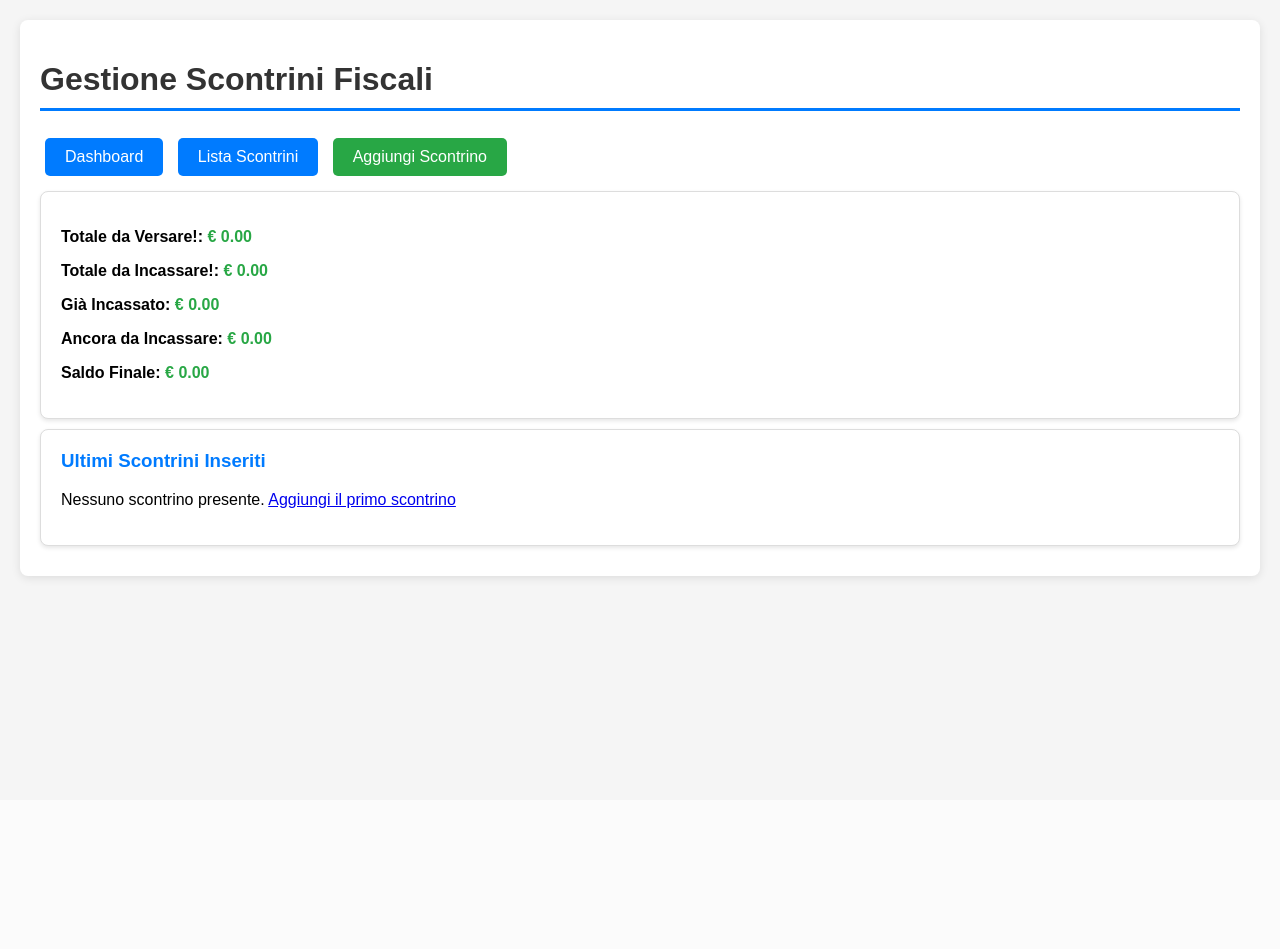
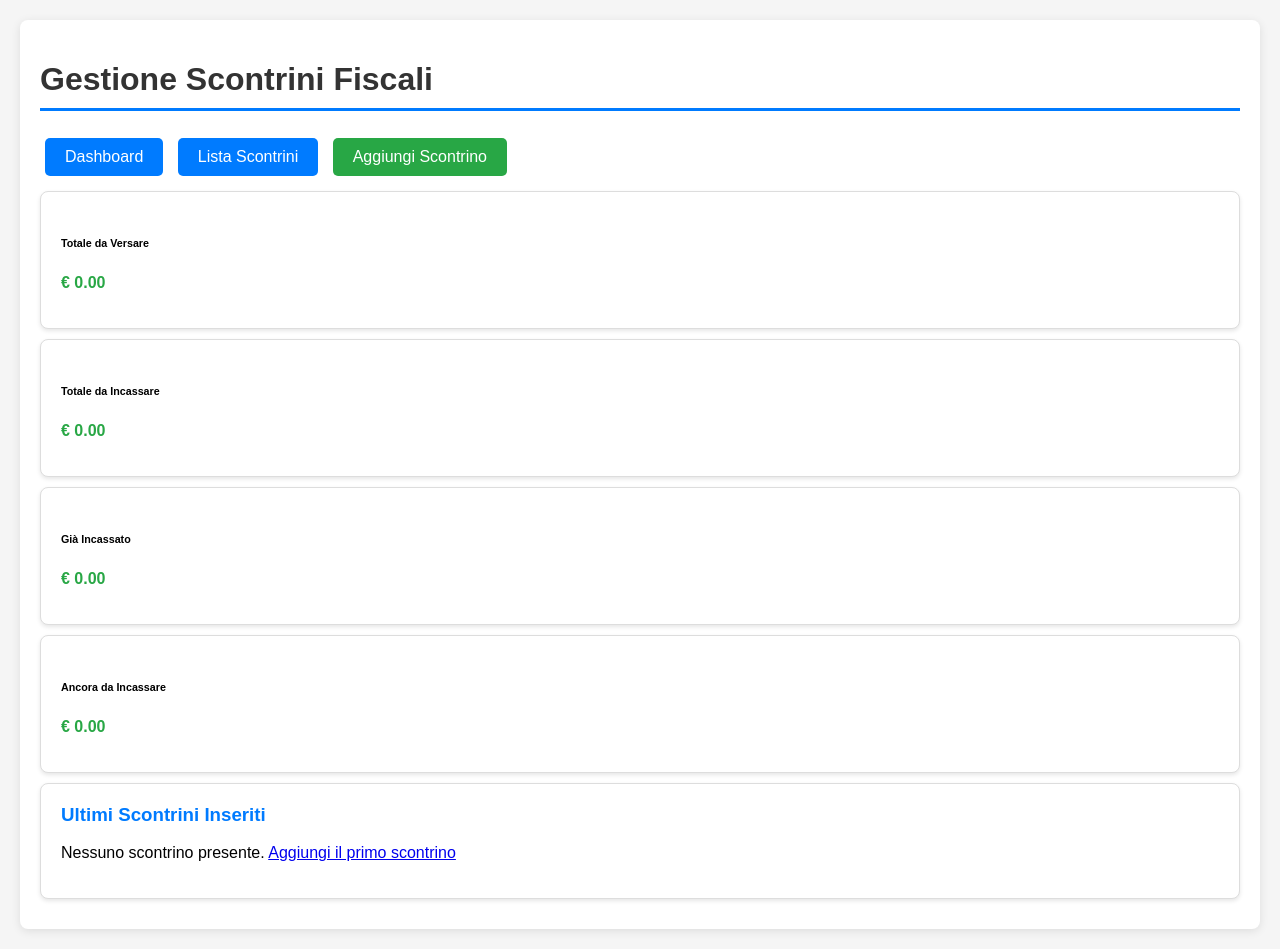
Before and after one commit to a080502/scontrini, a Flask app: page / in a window 1280 px wide. Before the commit the page ends 581 px from the top, so only its background shows below. Run offline with Flask 3, Linux system fonts and the light colour scheme; data that the repository does not hold is empty; some libraries are stand-ins or nearby versions.

Commit message:
Update dashboard.html with new content

```diff
--- a/templates/dashboard.html
+++ b/templates/dashboard.html
@@ -3,18 +3,48 @@
 {% block title %}Dashboard{% endblock %}
 
 {% block content %}
-<div class="card">
-    <p><strong>Totale da Versare!:</strong> <span class="euro">€ {{ "%.2f"|format(totale_versare) }}</span></p>
-    <p><strong>Totale da Incassare!:</strong> <span class="euro">€ {{ "%.2f"|format(totale_incassare) }}</span></p>
-    <p><strong>Già Incassato:</strong> <span class="euro">€ {{ "%.2f"|format(totale_incassato) }}</span></p>
-    <p><strong>Ancora da Incassare:</strong> <span class="euro">€ {{ "%.2f"|format(totale_da_incassare) }}</span></p>
-    <p><strong>Saldo Finale:</strong> <span class="euro">€ {{ "%.2f"|format(totale_incassare - totale_versare) }}</span></p>
+<div class="container-fluid">
+  <div class="row g-3 mb-3">
+    <div class="col-12 col-md-3">
+      <div class="card summary-card text-center p-2">
+        <div class="card-body">
+          <h6 class="card-title">Totale da Versare</h6>
+          <p class="euro display-6">€ {{ "%.2f"|format(totale_versare) }}</p>
+        </div>
+      </div>
+    </div>
+    <div class="col-12 col-md-3">
+      <div class="card summary-card text-center p-2">
+        <div class="card-body">
+          <h6 class="card-title">Totale da Incassare</h6>
+          <p class="euro display-6">€ {{ "%.2f"|format(totale_incassare) }}</p>
+        </div>
+      </div>
+    </div>
+    <div class="col-12 col-md-3">
+      <div class="card summary-card text-center p-2">
+        <div class="card-body">
+          <h6 class="card-title">Già Incassato</h6>
+          <p class="euro display-6">€ {{ "%.2f"|format(totale_incassato) }}</p>
+        </div>
+      </div>
+    </div>
+    <div class="col-12 col-md-3">
+      <div class="card summary-card text-center p-2">
+        <div class="card-body">
+          <h6 class="card-title">Ancora da Incassare</h6>
+          <p class="euro display-6">€ {{ "%.2f"|format(totale_da_incassare) }}</p>
+        </div>
+      </div>
+    </div>
   </div>
 
   <div class="card">
-    <h3>Ultimi Scontrini Inseriti</h3>
+    <h3 class="card-header">Ultimi Scontrini Inseriti</h3>
+    <div class="card-body">
       {% if ultimi_scontrini %}
-    <table>
+      <div class="table-responsive">
+      <table class="table table-striped">
           <thead>
               <tr>
                   <th>Data</th>
@@ -40,24 +70,27 @@
                   <td>
                       {% if not scontrino.incassato %}
                           <a href="{{ url_for('incassa_scontrino', id=scontrino.id) }}"
-                           class="btn btn-success"
+                             class="btn btn-success btn-sm"
                              onclick="return confirm('Confermi di aver incassato questo scontrino?')">✓ Incassa</a>
                       {% else %}
                           <a href="{{ url_for('annulla_incasso', id=scontrino.id) }}"
-                           class="btn btn-warning"
+                             class="btn btn-warning btn-sm"
                              onclick="return confirm('Sei sicuro di voler ripristinare questo scontrino?')">↶ Ripristina</a>
                       {% endif %}
-                    <a href="{{ url_for('modifica_scontrino', id=scontrino.id) }}" class="btn">Modifica</a>
+                      <a href="{{ url_for('modifica_scontrino', id=scontrino.id) }}" class="btn btn-secondary btn-sm">Modifica</a>
                   </td>
               </tr>
               {% endfor %}
           </tbody>
       </table>
-    <p style="text-align: center; margin-top: 15px;">
-        <a href="{{ url_for('lista_scontrini') }}" class="btn">Visualizza Tutti gli Scontrini</a>
+      </div>
+      <p class="text-center mt-3">
+          <a href="{{ url_for('lista_scontrini') }}" class="btn btn-outline-primary">Visualizza Tutti gli Scontrini</a>
       </p>
       {% else %}
       <p>Nessuno scontrino presente. <a href="{{ url_for('aggiungi_scontrino') }}">Aggiungi il primo scontrino</a></p>
       {% endif %}
     </div>
+  </div>
+</div>
 {% endblock %}
```
Lines whose indentation alone changed are shown as unchanged.
